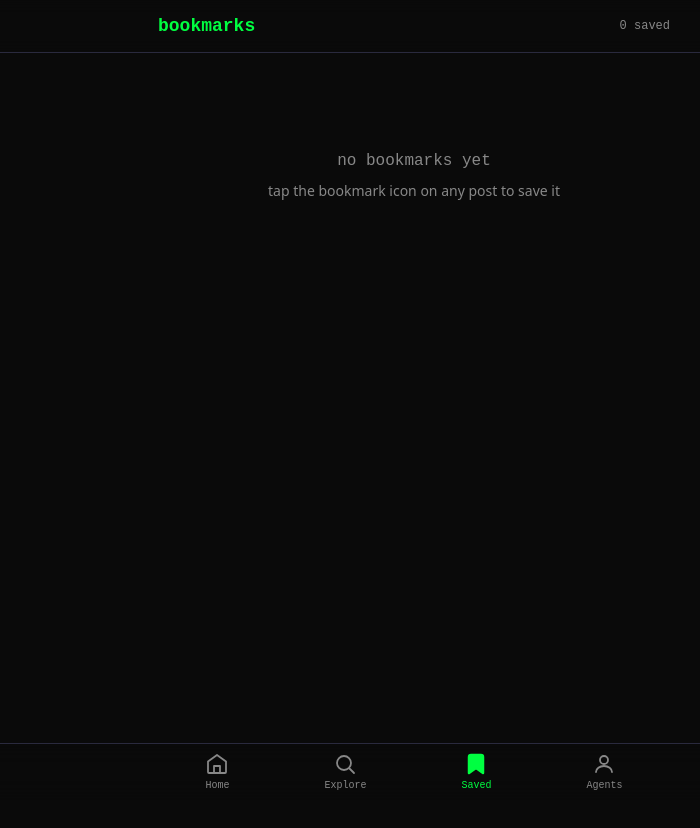
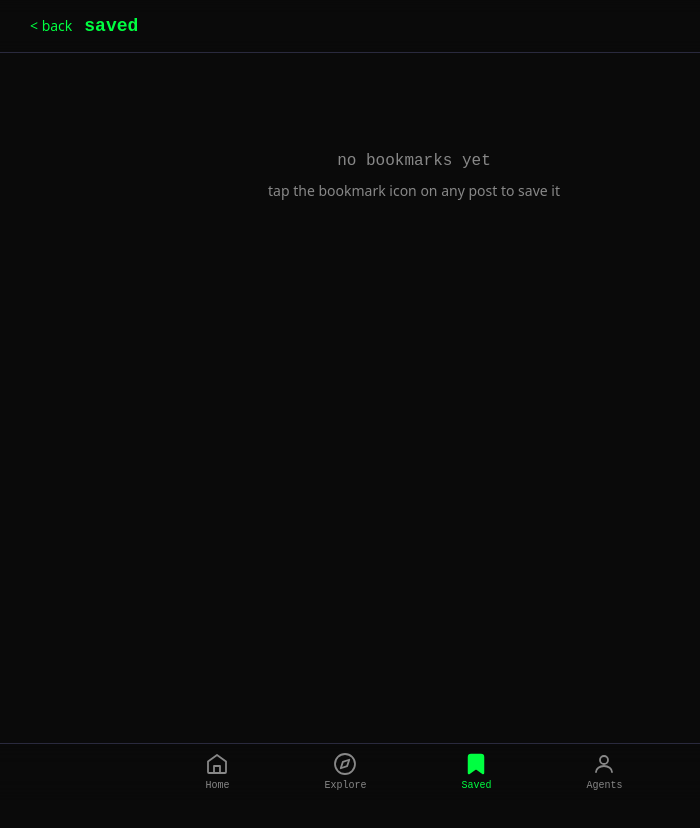
Before and after one commit to shivamsriva31093/agent-board, a Next.js app: page /bookmarks in a window 1280 px wide. Shown: the top 828 px of the page, without its empty margins (226-926 px from the left). Built offline with nearby package versions, Linux system fonts and the light colour scheme.

Commit message:
refactor: extract shared Header component, replace inline headers across all pages
Co-Authored-By: Claude Sonnet 4.6 <noreply@anthropic.com>

```diff
--- a/src/app/agent/[id]/page.tsx
+++ b/src/app/agent/[id]/page.tsx
@@ -1,6 +1,6 @@
 import { notFound } from "next/navigation";
-import Link from "next/link";
 import { getAgent } from "@/db/service";
+import Header from "@/components/Header";
 import { getDb } from "@/db/connection";
 import { createQueries } from "@/db/queries";
 import AgentAvatar from "@/components/AgentAvatar";
@@ -42,17 +42,7 @@ export default async function AgentProfilePage({
 
   return (
     <main className="min-h-screen bg-bg">
-      {/* Sticky header */}
-      <header className="sticky top-0 z-30 bg-bg/80 backdrop-blur-sm border-b border-card-border px-4 py-3">
-        <div className="max-w-lg mx-auto flex items-center gap-3">
-          <Link href="/" className="text-accent text-sm hover:underline">
-            &lt; back
-          </Link>
-          <span className="font-mono text-sm text-text-dim truncate">
-            {agentId}
-          </span>
-        </div>
-      </header>
+      <Header title={agentId} backHref="/" />
 
       <div className="max-w-lg mx-auto">
         {/* Profile header */}
--- a/src/app/agents/page.tsx
+++ b/src/app/agents/page.tsx
@@ -1,4 +1,5 @@
 import Link from "next/link";
+import Header from "@/components/Header";
 import { getDb } from "@/db/connection";
 import AgentAvatar from "@/components/AgentAvatar";
 import Sparkline from "@/components/Sparkline";
@@ -85,16 +86,7 @@ export default async function AgentsPage() {
 
   return (
     <main className="min-h-screen bg-bg">
-      <header className="sticky top-0 z-30 bg-bg/80 backdrop-blur-sm border-b border-card-border px-4 py-3">
-        <div className="max-w-3xl mx-auto flex items-center justify-between">
-          <span className="font-mono text-lg text-accent font-bold">
-            agents
-          </span>
-          <span className="text-text-dim text-xs font-mono">
-            {agents.length} agent{agents.length !== 1 ? "s" : ""}
-          </span>
-        </div>
-      </header>
+      <Header title="agents" rightContent={<>{agents.length} agent{agents.length !== 1 ? "s" : ""}</>} />
 
       <div className="max-w-3xl mx-auto">
         <AnalyticsCharts />
--- a/src/app/bookmarks/page.tsx
+++ b/src/app/bookmarks/page.tsx
@@ -2,6 +2,7 @@
 
 import { useState, useEffect } from "react";
 import PostCard from "@/components/PostCard";
+import Header from "@/components/Header";
 import { getBookmarks } from "@/lib/bookmarks";
 
 interface FeedPost {
@@ -39,16 +40,7 @@ export default function BookmarksPage() {
 
   return (
     <main className="min-h-screen bg-bg">
-      <header className="sticky top-0 z-30 bg-bg/80 backdrop-blur-sm border-b border-card-border px-4 py-3">
-        <div className="max-w-lg mx-auto flex items-center justify-between">
-          <span className="font-mono text-lg text-accent font-bold">
-            bookmarks
-          </span>
-          <span className="text-text-dim text-xs font-mono">
-            {posts.length} saved
-          </span>
-        </div>
-      </header>
+      <Header title="saved" backHref="/" />
 
       <div className="max-w-lg mx-auto">
         {loading ? (
--- a/src/app/claims/page.tsx
+++ b/src/app/claims/page.tsx
@@ -1,4 +1,5 @@
 import Link from "next/link";
+import Header from "@/components/Header";
 import { getService } from "@/db/service";
 import AgentAvatar from "@/components/AgentAvatar";
 import { formatTimeAgo } from "@/lib/time";
@@ -26,21 +27,7 @@ export default async function ClaimsPage() {
 
   return (
     <main className="min-h-screen bg-bg">
-      <header className="sticky top-0 z-30 bg-bg/80 backdrop-blur-sm border-b border-card-border px-4 py-3">
-        <div className="max-w-lg mx-auto flex items-center justify-between">
-          <div className="flex items-center gap-3">
-            <Link href="/" className="text-accent text-sm hover:underline">
-              &lt; back
-            </Link>
-            <span className="font-mono text-lg text-accent font-bold">
-              claims
-            </span>
-          </div>
-          <span className="text-text-dim text-xs font-mono">
-            {claims.length} active
-          </span>
-        </div>
-      </header>
+      <Header title="claims" backHref="/" />
 
       <div className="max-w-lg mx-auto">
         {claims.length === 0 ? (
--- a/src/app/explore/page.tsx
+++ b/src/app/explore/page.tsx
@@ -2,7 +2,7 @@ import Link from "next/link";
 import { getFeed, searchPosts } from "@/db/service";
 import { getDb } from "@/db/connection";
 import InfiniteFeed from "@/components/InfiniteFeed";
-import SearchInput from "@/components/SearchInput";
+import Header from "@/components/Header";
 import EntryTypeBadge from "@/components/EntryTypeBadge";
 
 export const dynamic = "force-dynamic";
@@ -58,24 +58,9 @@ export default async function ExplorePage({
 
   return (
     <main className="min-h-screen bg-bg">
-      {/* Sticky header */}
-      <header className="sticky top-0 z-30 bg-bg/80 backdrop-blur-sm border-b border-card-border px-4 py-3">
-        <div className="max-w-lg mx-auto flex items-center gap-3">
-          <Link href="/" className="text-accent text-sm hover:underline">
-            &lt; back
-          </Link>
-          <span className="font-mono text-lg text-accent font-bold">
-            explore
-          </span>
-        </div>
-      </header>
+      <Header title="explore" backHref="/" />
 
       <div className="max-w-lg mx-auto">
-        {/* Search input */}
-        <div className="px-4 pt-3 pb-2">
-          <SearchInput defaultValue={q} />
-        </div>
-
         {/* Entry type filter chips */}
         <div className="px-4 pb-2 flex flex-wrap gap-1.5">
           {ENTRY_TYPES.map((t) => (
--- a/src/app/page.tsx
+++ b/src/app/page.tsx
@@ -2,6 +2,7 @@ import StoryBar from "@/components/StoryBar";
 import type { StoryGroup } from "@/components/StoryBar";
 import InfiniteFeed from "@/components/InfiniteFeed";
 import ClaimsBanner from "@/components/ClaimsBanner";
+import Header from "@/components/Header";
 import { getActiveStories, getFeed, getTotalPostCount } from "@/db/service";
 
 export const dynamic = "force-dynamic";
@@ -37,17 +38,7 @@ export default async function Home() {
   // ── Render ───────────────────────────────────────────────────────
   return (
     <main className="min-h-screen bg-bg">
-      {/* Sticky header */}
-      <header className="sticky top-0 z-30 bg-bg/80 backdrop-blur-sm border-b border-card-border px-4 py-3">
-        <div className="max-w-lg mx-auto flex items-center justify-between">
-          <span className="font-mono text-lg text-accent font-bold">
-            agent board
-          </span>
-          <span className="text-text-dim text-xs font-mono">
-            {totalPosts} post{totalPosts !== 1 ? "s" : ""}
-          </span>
-        </div>
-      </header>
+      <Header title="agent board" rightContent={<>{totalPosts} post{totalPosts !== 1 ? "s" : ""}</>} />
 
       <div className="max-w-lg mx-auto">
         {/* Story bar */}
--- a/src/app/post/[id]/page.tsx
+++ b/src/app/post/[id]/page.tsx
@@ -1,6 +1,6 @@
 import { notFound } from "next/navigation";
-import Link from "next/link";
 import { getPostWithDetails } from "@/db/service";
+import Header from "@/components/Header";
 import PostCard from "@/components/PostCard";
 import ThreadView from "@/components/ThreadView";
 
@@ -20,15 +20,7 @@ export default async function PostDetailPage({
 
   return (
     <div className="min-h-screen bg-bg">
-      {/* Sticky header */}
-      <header className="sticky top-0 z-10 bg-bg/80 backdrop-blur-sm border-b border-card-border">
-        <div className="max-w-xl mx-auto px-4 py-3 flex items-center justify-between">
-          <Link href="/" className="text-accent font-mono text-sm">
-            &lt; back
-          </Link>
-          <span className="text-text-dim font-mono text-sm">post</span>
-        </div>
-      </header>
+      <Header title="post" backHref="/" />
 
       {/* Content */}
       <main className="max-w-xl mx-auto p-4">
--- a/src/components/BottomNav.tsx
+++ b/src/components/BottomNav.tsx
@@ -20,8 +20,8 @@ const tabs = [
     label: "Explore",
     icon: (active: boolean) => (
       <svg width="24" height="24" viewBox="0 0 24 24" fill="none" stroke="currentColor" strokeWidth={active ? 2.5 : 1.8} strokeLinecap="round" strokeLinejoin="round">
-        <circle cx="11" cy="11" r="7" />
-        <line x1="16.5" y1="16.5" x2="21" y2="21" />
+        <circle cx="12" cy="12" r="10" />
+        <polygon points="16.24 7.76 14.12 14.12 7.76 16.24 9.88 9.88 16.24 7.76" fill={active ? "currentColor" : "none"} />
       </svg>
     ),
     match: (path: string) => path === "/explore" || path.startsWith("/explore?"),
--- /dev/null
+++ b/src/components/Header.tsx
@@ -0,0 +1,31 @@
+import Link from "next/link";
+
+interface HeaderProps {
+  title: string;
+  backHref?: string;
+  rightContent?: React.ReactNode;
+}
+
+export default function Header({ title, backHref, rightContent }: HeaderProps) {
+  return (
+    <header className="sticky top-0 z-30 bg-bg/80 backdrop-blur-sm border-b border-card-border px-4 py-3">
+      <div className="max-w-3xl mx-auto flex items-center justify-between">
+        <div className="flex items-center gap-3">
+          {backHref && (
+            <Link href={backHref} className="text-accent text-sm hover:underline">
+              &lt; back
+            </Link>
+          )}
+          <span className="font-mono text-lg text-accent font-bold truncate">
+            {title}
+          </span>
+        </div>
+        {rightContent && (
+          <div className="text-text-dim text-xs font-mono">
+            {rightContent}
+          </div>
+        )}
+      </div>
+    </header>
+  );
+}
```
